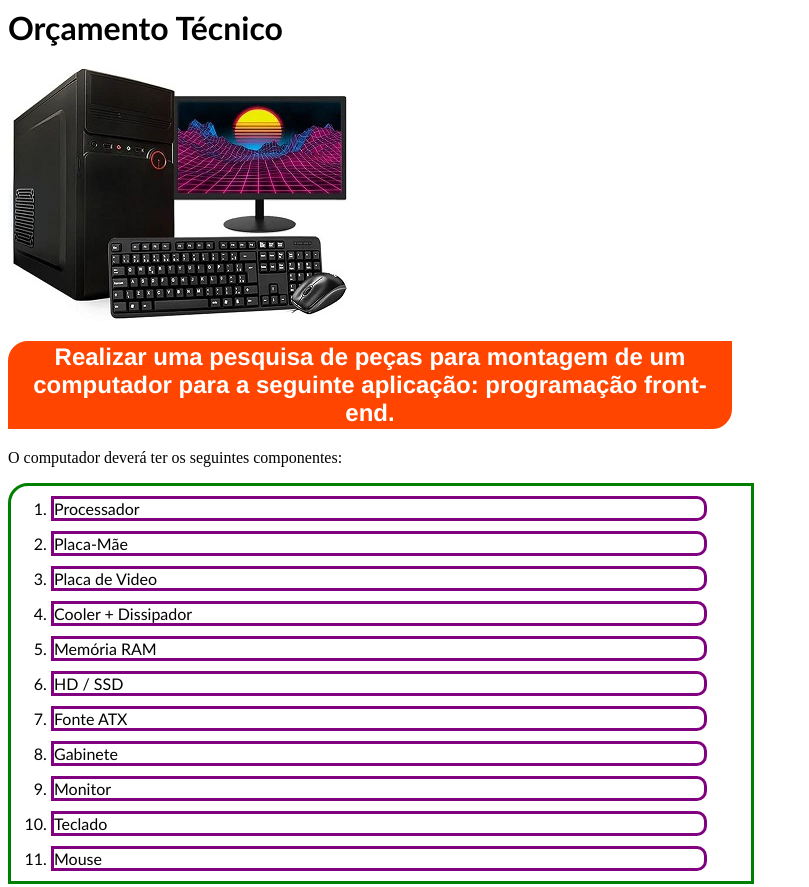
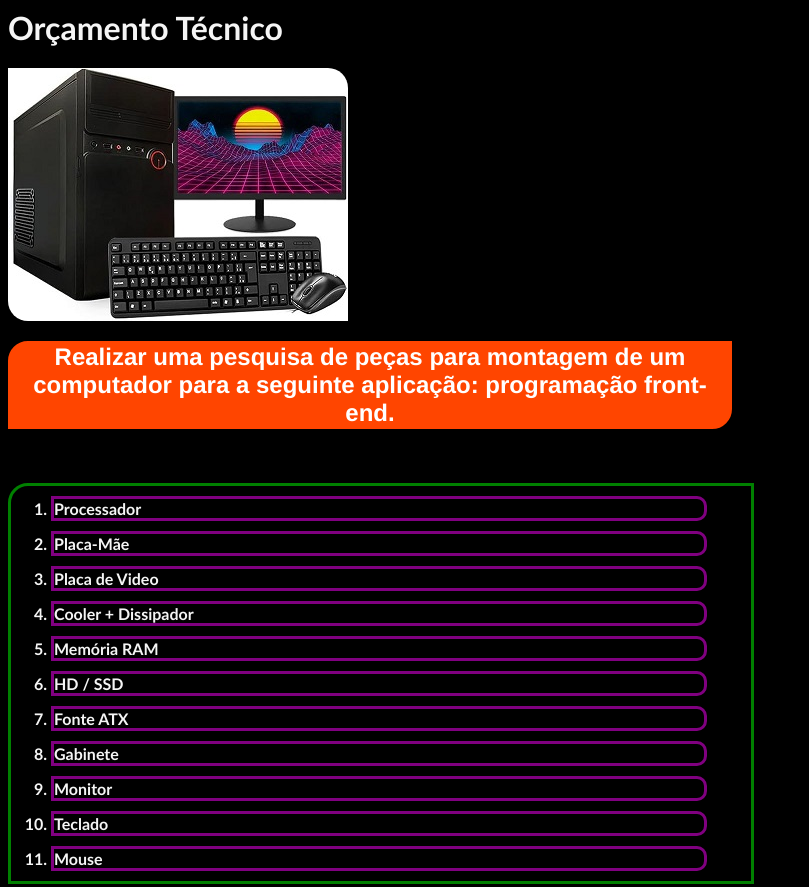
Before and after one commit to hubisk/atividadeFTIC, a plain HTML site: page index.html in a window 1280 px wide. Shown: the top 887 px of the page, without its empty margins (0-809 px from the left). Drawn offline with Linux system fonts and the light colour scheme.

Commit message:
margin e border-radius

```diff
--- a/index.html
+++ b/index.html
@@ -3,10 +3,11 @@
         <title>** Atividade  FTIC **</title>
         <style>
             body{
+                background-color: black;
                 align-items: center;
             }
             h1 {
-                font-weight: bolder; font-family: 'Gill Sans', 'Gill Sans MT', Calibri, 'Trebuchet MS', sans-serif;
+                font-weight: bolder; font-family: 'Gill Sans', 'Gill Sans MT', Calibri, 'Trebuchet MS', sans-serif; color: whitesmoke;
             }
             h2 {
                 font-family: 'Franklin Gothic Medium', 'Arial Narrow', Arial, sans-serif; color: white;
@@ -15,13 +16,16 @@
                 text-align: center;
                 background-color: orangered;
                 }
-
+            img {
+                border-radius: 0 20px 0 20px;
+            }
                 ol {
-                    font-family: 'Trebuchet MS', 'Lucida Sans Unicode', 'Lucida Grande', 'Lucida Sans', Arial, sans-serif;
+                    font-family: 'Trebuchet MS', 'Lucida Sans Unicode', 'Lucida Grande', 'Lucida Sans', Arial, sans-serif; color: whitesmoke;
                     border: solid 3px green; width: 700px;
                     border-radius: 20px 0 0 0;
                 }
                 li {
+                    font-weight: bolder; font-family: 'Gill Sans', 'Gill Sans MT', Calibri, 'Trebuchet MS', sans-serif; color: whitesmoke;
                     margin: 10px 0 10px 0;
                     border: solid 3px purple;
                     border-radius: 0 10px 10px 0; width: 650px;
```
